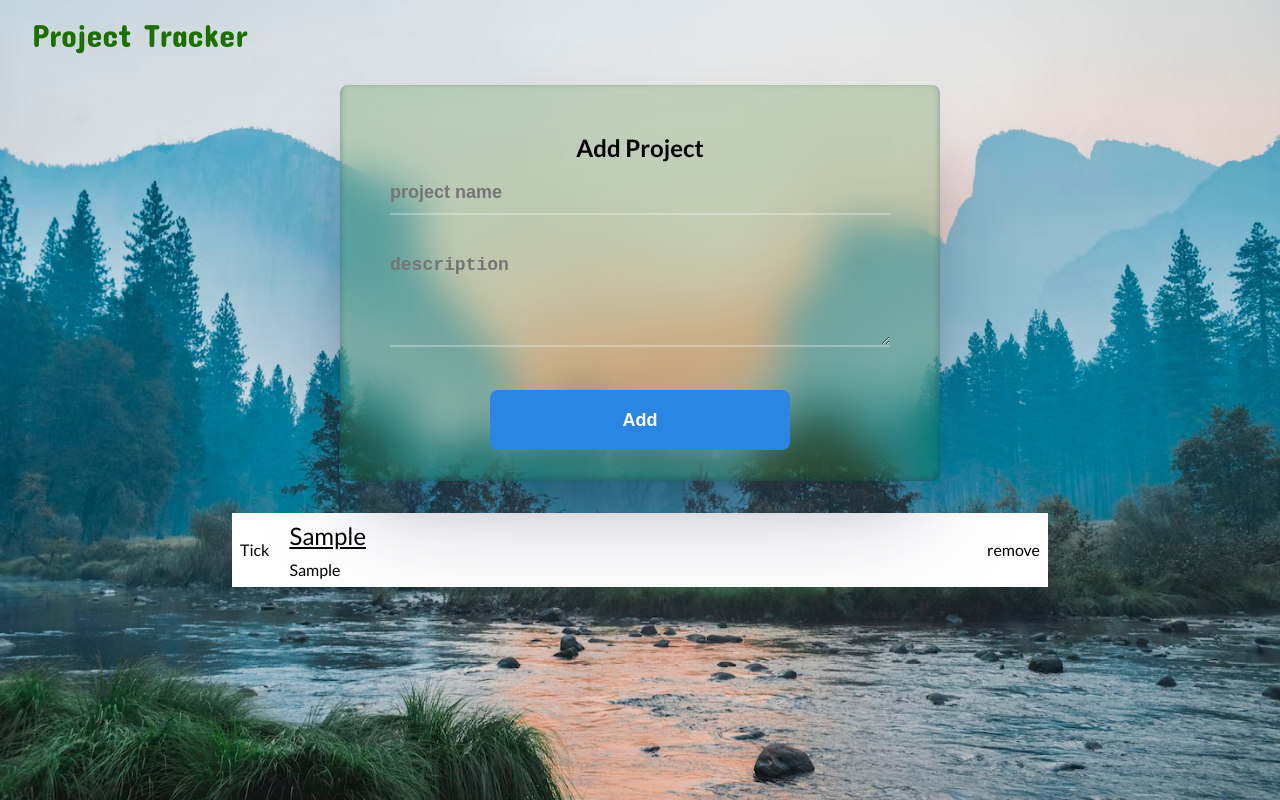
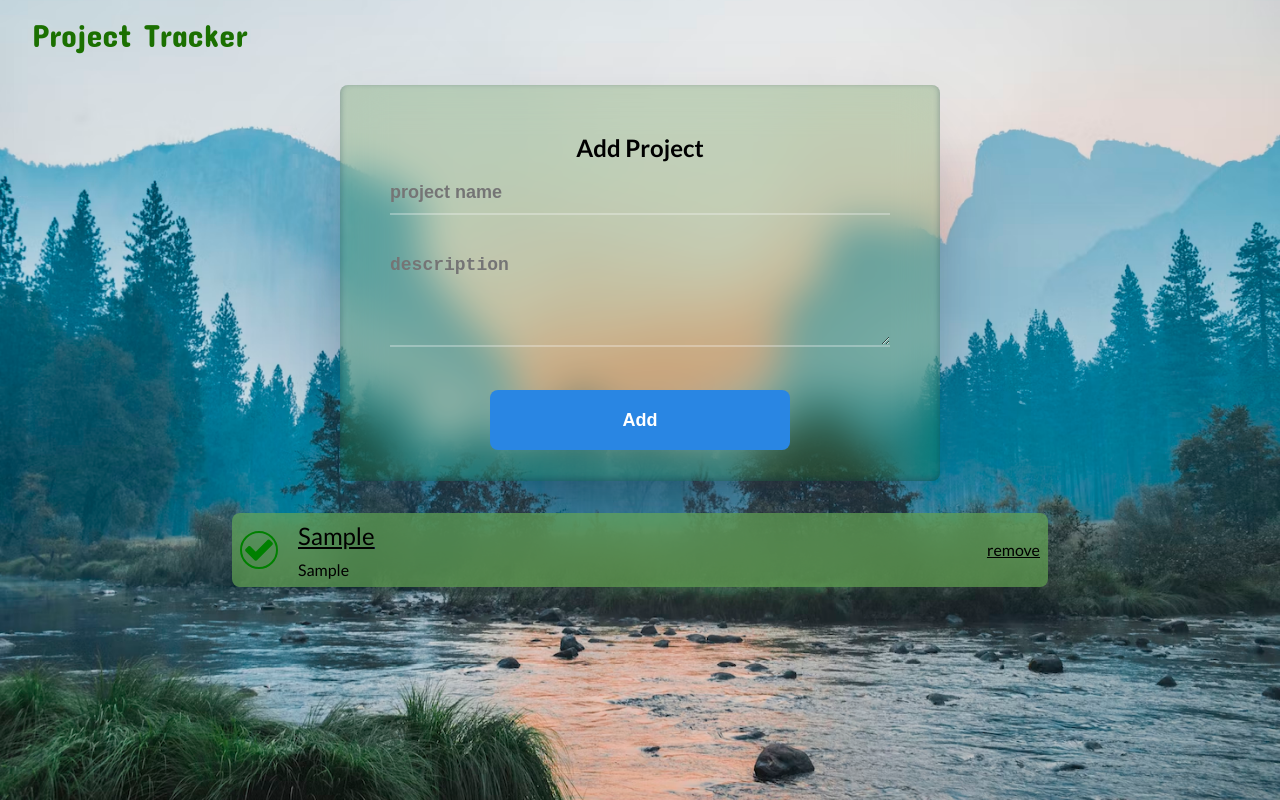
Before and after one commit to josh-ferguson/project-tracker, a React (Create React App) app: page /allProjects in a window 1280 px wide. Both pictures are taken after typing "Sample", "Sample" into the empty fields and a click on the input "Add". Built offline with nearby package versions, Linux system fonts and the light colour scheme.

Commit message:
added project info to project features age

```diff
--- a/package.json
+++ b/package.json
@@ -3,9 +3,15 @@
   "version": "0.1.0",
   "private": true,
   "dependencies": {
+    "@fortawesome/fontawesome": "^1.1.8",
+    "@fortawesome/fontawesome-free-regular": "^5.0.13",
+    "@fortawesome/fontawesome-free-solid": "^5.0.13",
+    "@fortawesome/fontawesome-svg-core": "^6.2.0",
+    "@fortawesome/react-fontawesome": "^0.2.0",
     "@testing-library/jest-dom": "^5.16.5",
     "@testing-library/react": "^13.4.0",
     "@testing-library/user-event": "^13.5.0",
+    "font-awesome": "^4.7.0",
     "react": "^18.2.0",
     "react-dom": "^18.2.0",
     "react-router-dom": "^5.2.0",
--- a/src/App/App.js
+++ b/src/App/App.js
@@ -21,10 +21,15 @@ function App() {
       {
         projectName: projectName,
         description: description,
-        features: []
+        features: [],
+        completed: false
       },
       ...projects
     ])
+  }
+
+  const removeProject = (projectName) => {
+    setProjects(projects.filter(project => project.projectName !== projectName));
   }
 
   return (
@@ -42,11 +47,18 @@ function App() {
           <Route exact path={"/"}>
             <Redirect to="/allProjects" />
           </Route>
+          <Route exact path={"/projectFeatures"}>
+            <Redirect to="/allProjects" />
+          </Route>
           <Route path={"/allProjects"}>
-            <AllProjects addProject={addProject} projects={projects}/>
+            <AllProjects
+              projects={projects}
+              addProject={addProject}
+              removeProject={removeProject}
+            />
           </Route>
-          <Route path={"/projectFeatures"}>
-            <ProjectFeatures />
+          <Route path={"/projectFeatures/:projectNameParams"}>
+            <ProjectFeatures projects={projects} />
           </Route>
         </Switch>
         </main>
--- a/src/components/Project/Project.css
+++ b/src/components/Project/Project.css
@@ -2,13 +2,16 @@
 .projectbox-container{
     width: 800px;
     height: auto;
-    background: white;
+    background: #9fdd8d;
     overflow: hidden;
-    /* border-radius: 8px; */
+    border-radius: 8px;
     margin: 1px auto;
     padding: 0.5rem;
     display: flex;
     align-items: center;
+
+    background: rgba(108, 179, 86, 0.6);
+    backdrop-filter: blur(20px);
 }
 
 .projectbox-container .project-title{
@@ -16,16 +19,31 @@
     font-size: 1.5rem;
     text-decoration: underline;
     padding-bottom: 0.6rem;
+    cursor: pointer;
+}
+
+.projectbox-container .project-title:hover {
+    font-weight: bolder;
 }
 
 .projectbox-container .project-description{
     color: black;
 }
 
-.tick {
+.fa-check {
     margin-right: 20px;
+    color: green;
+    border: 2px solid green;
+    border-radius: 100%;
+    padding: 1px;
 }
 
 .remove {
     margin-left: auto;
+    cursor: pointer;
+    text-decoration: underline;
 }
+
+.remove:hover {
+    color: red;
+}
--- a/src/components/Project/Project.js
+++ b/src/components/Project/Project.js
@@ -1,21 +1,32 @@
 import React from "react";
+import { NavLink } from 'react-router-dom';
 
 import "./Project.css";
+import 'font-awesome/css/font-awesome.min.css';
 
-export const Project = ({value}) => {
+
+export const Project = ({value, removeProject}) => {
     const valueArray = Object.values(value);
-    console.log(valueArray)
+
+    const handleRemoveClick = () => {
+        removeProject(valueArray[0]);
+    }
 
     return (
         <div className="projectbox-container">
-            <p className="tick">Tick</p>
+            <i className="fa fa-check fa-2x"></i>
             <div className="project-container">
                 {valueArray.map((val, index) => {
                     if (index === 0) {
                         return (
+                            <NavLink
+                            to={`/projectFeatures/${val}`}
+                            key={index}
+                            >
                             <p className="project-title" key={index}>
                                 {val}
                             </p>
+                            </NavLink>
                         );
                     } else {
                         return (
@@ -26,7 +37,7 @@ export const Project = ({value}) => {
                     }
                 })}
             </div>
-            <p className="remove">remove</p>
+            <p className="remove" onClick={handleRemoveClick}>remove</p>
         </div>
 
 
--- /dev/null
+++ b/src/components/ProjectInfo/ProjectInfo.css
@@ -0,0 +1,44 @@
+.projectInfoContainer{
+    display: flex;
+}
+
+.fa-arrow-left {
+    color: green;
+    padding: 1px;
+    margin: 10px 30px;
+    cursor: pointer;
+}
+
+.fa-arrow-left:hover{
+    color: #1b7001;
+}
+
+.projInfo{
+    margin: 0 auto;
+    width: 50%;
+    padding: 0 2rem 2rem;
+    font-size: 1.5rem;
+    background-color: rgba(0, 0, 0, 0.3);
+}
+
+.projInfo .editBtn{
+    text-align: right;
+}
+
+.editBtn span{
+    cursor: pointer;
+}
+
+.editBtn span:hover{
+    color: blue;
+    text-decoration: underline;
+}
+
+.projInfo h2{
+    font-size: 2rem;
+}
+
+.completed{
+    text-decoration: line-through;
+    background-color: rgba(0, 128, 0, 0.3);
+}
--- /dev/null
+++ b/src/components/ProjectInfo/ProjectInfo.js
@@ -0,0 +1,25 @@
+import React from "react";
+import { useHistory } from 'react-router-dom';
+
+import "./ProjectInfo.css"
+import 'font-awesome/css/font-awesome.min.css';
+
+export const ProjectInfo = ({project}) => {
+    let history = useHistory();
+
+    return (
+        <div className="projectInfoContainer">
+            <div className="backBtn">
+                <i className="fa fa-arrow-left fa-3x" onClick={() => history.goBack()}></i>
+            </div>
+            {/* ADD classname completed when completed */}
+            <div className="projInfo">
+                <p className="editBtn"><span>(edit)</span></p>
+                <h2>{project.projectName}</h2>
+                <p>{project.description}</p>
+                <button>Complete</button>
+                <button>Delete</button>
+            </div>
+        </div>
+    );
+}
--- a/src/components/ProjectList/ProjectList.js
+++ b/src/components/ProjectList/ProjectList.js
@@ -3,11 +3,11 @@ import { Project } from "../Project/Project";
 
 import "./ProjectList.css"
 
-export const ProjectList = ({projectList}) => {
+export const ProjectList = ({projectList, removeProject}) => {
   return (
     <div className="projectList-container">
         {projectList.map((value, index) => (
-            <Project value={value} key={index} />
+            <Project value={value} key={index} removeProject={removeProject} />
         ))}
     </div>
   );
--- a/src/containers/AllProjects/AllProjects.js
+++ b/src/containers/AllProjects/AllProjects.js
@@ -10,6 +10,7 @@ export const AllProjects = (props) => {
 
     const projectList = props.projects;
     const addProject = props.addProject;
+    const removeProject = props.removeProject;
 
     useEffect(() => {
         if(projectList.filter(project => project.projectName === projectName).length > 0){
@@ -29,7 +30,7 @@ export const AllProjects = (props) => {
         } else {
             alert("Project already exists, try a different name.")
         }
-      };
+    };
 
     return (
         <div>
@@ -43,7 +44,7 @@ export const AllProjects = (props) => {
                 />
             </section>
             <section className="projectList">
-                <ProjectList projectList={projectList}/>
+                <ProjectList projectList={projectList} removeProject={removeProject}/>
             </section>
         </div>
     )
--- a/src/containers/ProjectFeatures/ProjectFeatures.js
+++ b/src/containers/ProjectFeatures/ProjectFeatures.js
@@ -1,9 +1,18 @@
 import React from "react";
+import { useParams } from 'react-router-dom';
+import { ProjectInfo } from "../../components/ProjectInfo/ProjectInfo";
 
-export const ProjectFeatures = (props) => {
+
+export const ProjectFeatures = ({projects}) => {
+    const { projectNameParams } = useParams();
+
+    const project = projects[projects.findIndex(project => project.projectName === projectNameParams)];
+
     return (
         <div>
-            Two
+            <section className="projectInfo">
+                <ProjectInfo project={project}/>
+            </section>
         </div>
     )
 }
```
Also changed, not shown: src/App/App.css (line endings or trailing spaces), 1 other file (tests, documents, lock files or other folders). Lines whose indentation alone changed are shown as unchanged.
